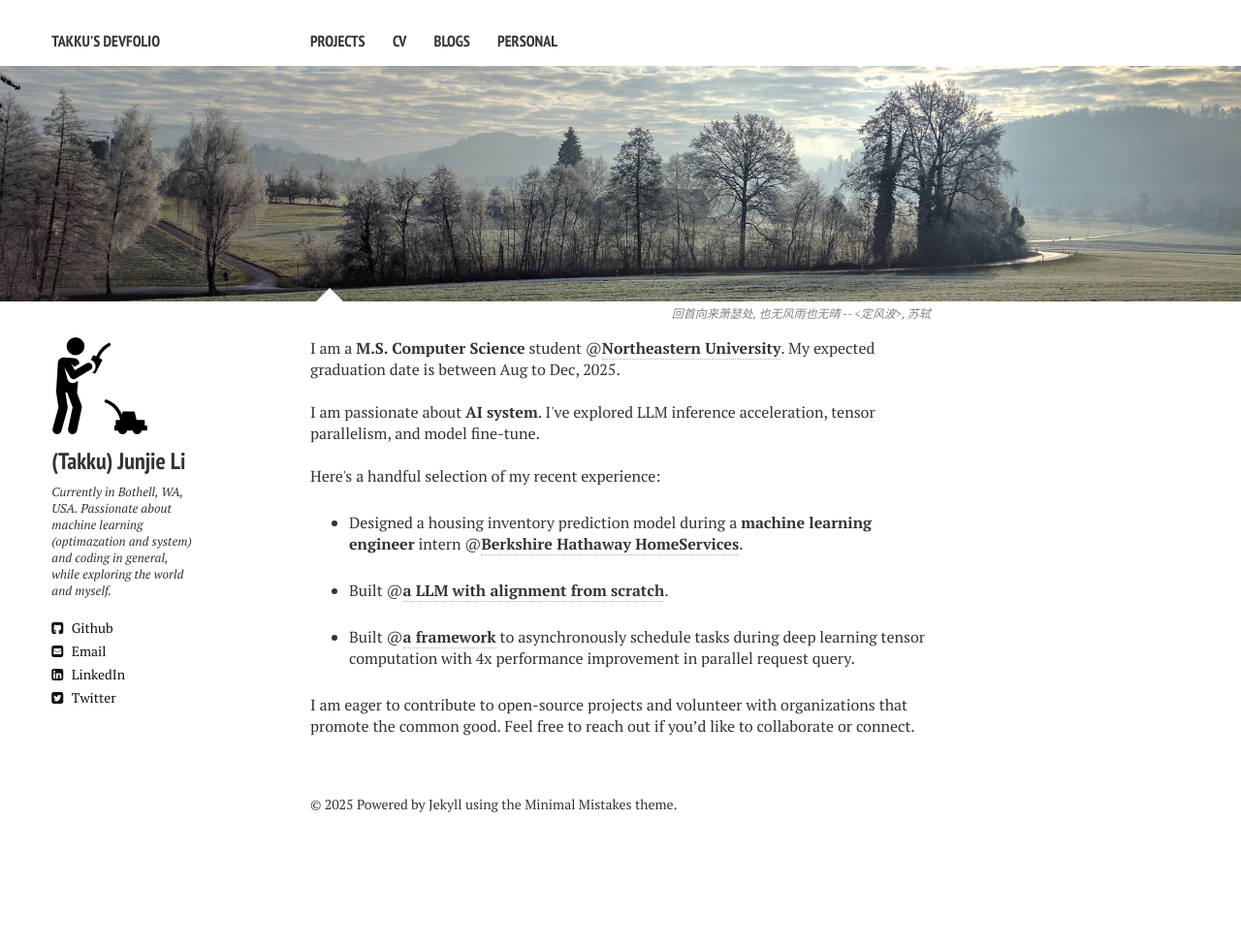
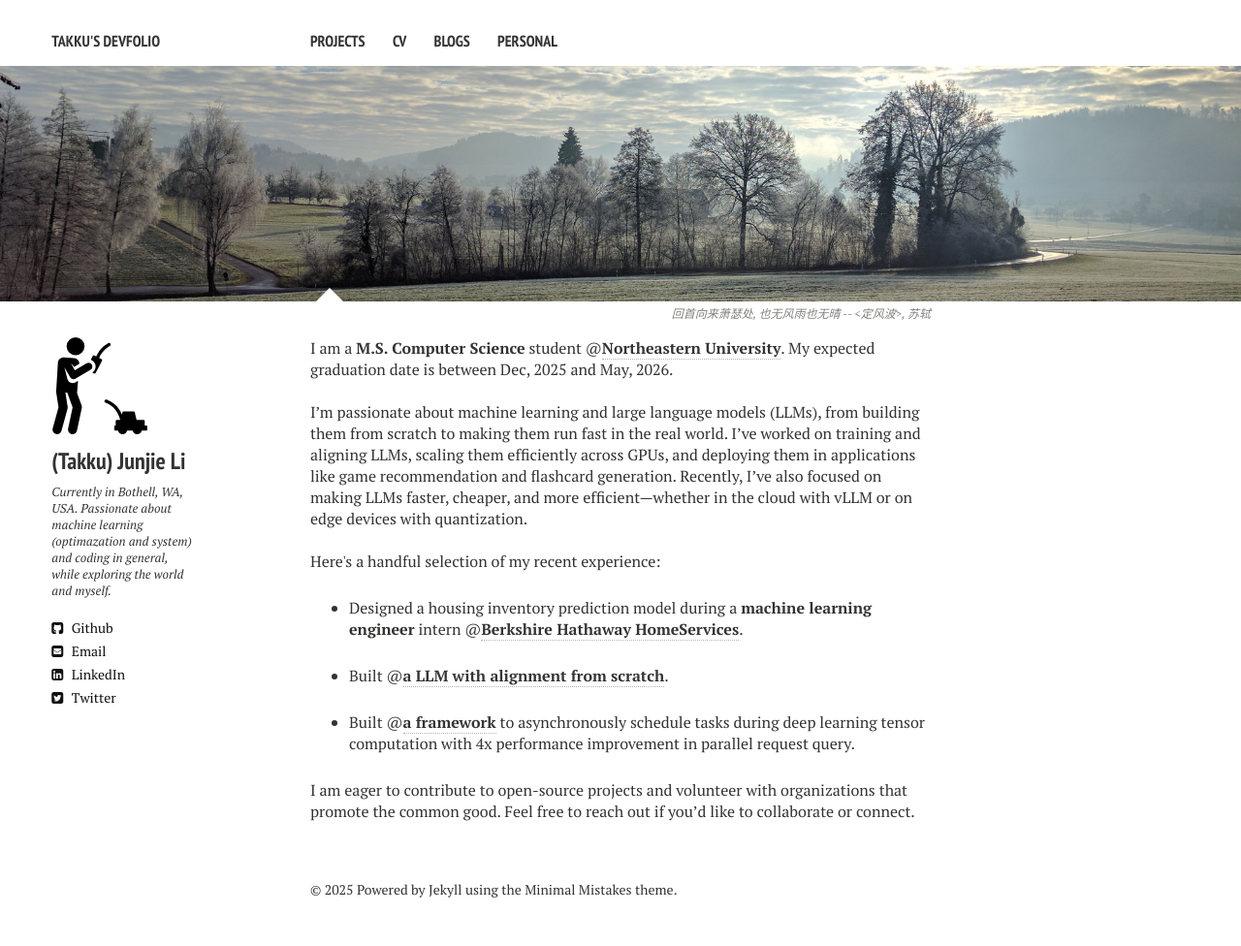
Before and after one commit to takkujunjieli/takkujunjieli.github.io, a Jekyll site: the page built from index.md, in a window 1280 px wide. Shown: the whole page at 97% size. Built offline with Jekyll 4.4.1, drawn with Linux system fonts in a browser that asks for light colours; nearby versions of some CDN libraries; before the commit the page ends 900 px from its top, so only the background shows below that.

Commit message:
revise_homepage_intro

```diff
--- a/index.md
+++ b/index.md
@@ -8,9 +8,13 @@ image:
   title: '回首向来萧瑟处, 也无风雨也无晴 -- <定风波>, 苏轼'
 ---
 
-<p>I am a <b> M.S. Computer Science</b> student @<a href="https://www.khoury.northeastern.edu/" target="_blank"><b>Northeastern University</b></a>. My expected graduation date is between Aug to Dec, 2025.</p>
+<p>I am a <b> M.S. Computer Science</b> student @<a href="https://www.khoury.northeastern.edu/" target="_blank"><b>Northeastern University</b></a>. My expected graduation date is between Dec, 2025 and May, 2026.</p>
 <br>
-<p>I am passionate about <b>AI system</b>. I've explored LLM inference acceleration, tensor parallelism, and model fine-tune. </p>
+
+<p>
+I’m passionate about machine learning and large language models (LLMs), from building them from scratch to making them run fast in the real world. I’ve worked on training and aligning LLMs, scaling them efficiently across GPUs, and deploying them in applications like game recommendation and flashcard generation. Recently, I’ve also focused on making LLMs faster, cheaper, and more efficient—whether in the cloud with vLLM or on edge devices with quantization.</p>
+
+
 <br>
 <p>Here's a handful selection of my recent experience:</p>
 
```
